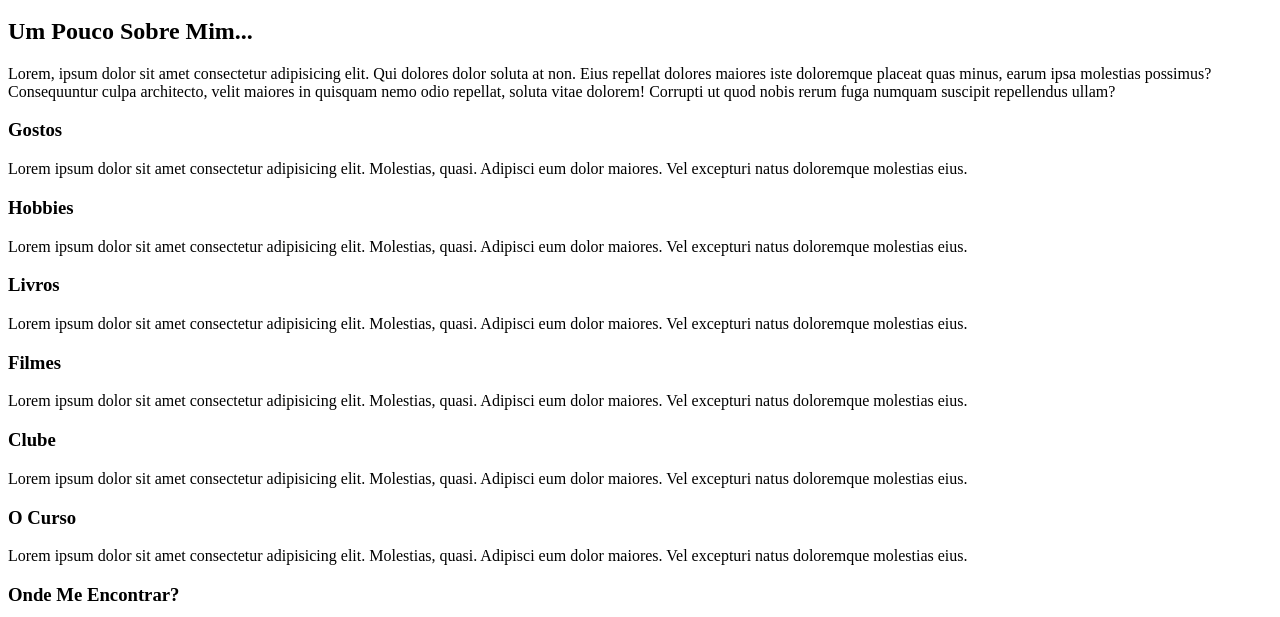
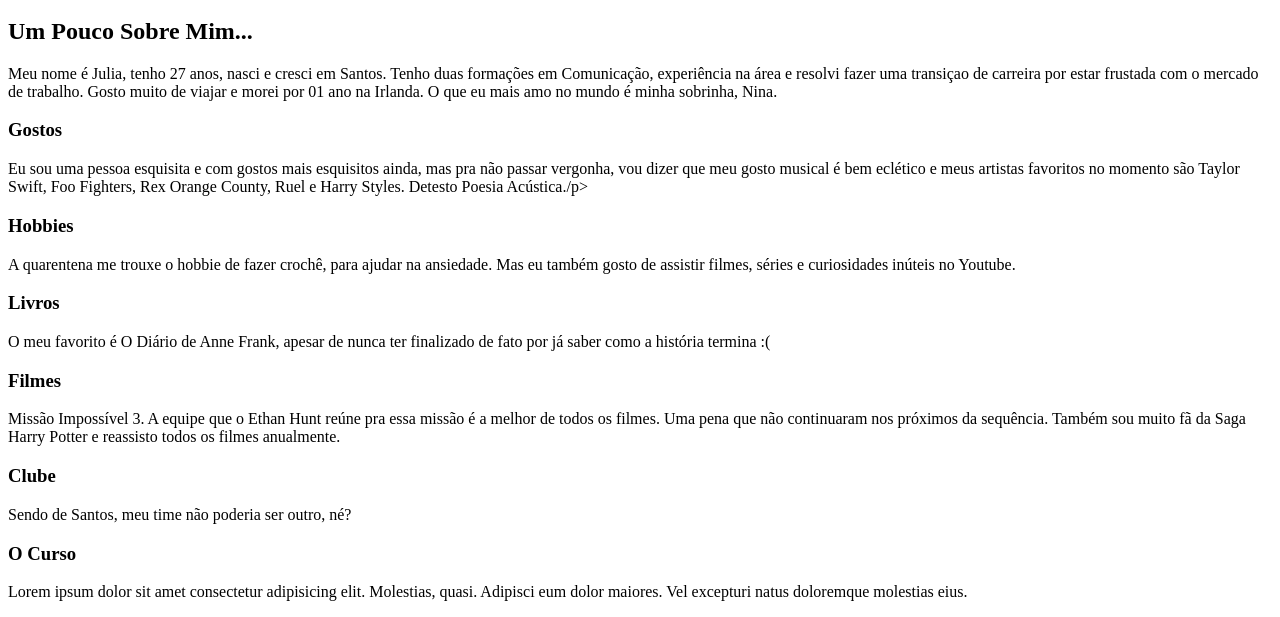
Before and after one commit to jubr013/site-com-estilo, a plain HTML site: page index.html in a window 1280 px wide. Shown: the part 598-1215 px from the top of the page. Drawn offline with Linux system fonts and the light colour scheme; files whose address does not match are found by name.

Commit message:
update seções

```diff
--- a/index.html
+++ b/index.html
@@ -39,31 +39,31 @@
 
     <section>
         <h2>Um Pouco Sobre Mim...</h2>
-        <p>Lorem, ipsum dolor sit amet consectetur adipisicing elit. Qui dolores dolor soluta at non. Eius repellat dolores maiores iste doloremque placeat quas minus, earum ipsa molestias possimus? Consequuntur culpa architecto, velit maiores in quisquam nemo odio repellat, soluta vitae dolorem! Corrupti ut quod nobis rerum fuga numquam suscipit repellendus ullam?</p>
+        <p>Meu nome é Julia, tenho 27 anos, nasci e cresci em Santos. Tenho duas formações em Comunicação, experiência na área e resolvi fazer uma transiçao de carreira por estar frustada com o mercado de trabalho. Gosto muito de viajar e morei por 01 ano na Irlanda. O que eu mais amo no mundo é minha sobrinha, Nina.</p>
 
         <section id="gostos">
             <h3>Gostos</h3>
-            <p>Lorem ipsum dolor sit amet consectetur adipisicing elit. Molestias, quasi. Adipisci eum dolor maiores. Vel excepturi natus doloremque molestias eius.</p>
+            <p>Eu sou uma pessoa esquisita e com gostos mais esquisitos ainda, mas pra não passar vergonha, vou dizer que meu gosto musical é bem eclético e meus artistas favoritos no momento são Taylor Swift, Foo Fighters, Rex Orange County, Ruel e Harry Styles. Detesto Poesia Acústica./p>
         </section>
 
         <section id="hobbies">
             <h3>Hobbies</h3>
-            <p>Lorem ipsum dolor sit amet consectetur adipisicing elit. Molestias, quasi. Adipisci eum dolor maiores. Vel excepturi natus doloremque molestias eius.</p>
+            <p>A quarentena me trouxe o hobbie de fazer crochê, para ajudar na ansiedade. Mas eu também gosto de assistir filmes, séries e curiosidades inúteis no Youtube.</p>
         </section>
 
         <section id="livros">
             <h3>Livros</h3>
-            <p>Lorem ipsum dolor sit amet consectetur adipisicing elit. Molestias, quasi. Adipisci eum dolor maiores. Vel excepturi natus doloremque molestias eius.</p>
+            <p>O meu favorito é O Diário de Anne Frank, apesar de nunca ter finalizado de fato por já saber como a história termina :( </p>
         </section>
 
         <section id="filmes">
             <h3>Filmes</h3>
-            <p>Lorem ipsum dolor sit amet consectetur adipisicing elit. Molestias, quasi. Adipisci eum dolor maiores. Vel excepturi natus doloremque molestias eius.</p>
+            <p>Missão Impossível 3. A equipe que o Ethan Hunt reúne pra essa missão é a melhor de todos os filmes. Uma pena que não continuaram nos próximos da sequência. Também sou muito fã da Saga Harry Potter e reassisto todos os filmes anualmente.</p>
         </section>
 
         <section id="clube">
             <h3>Clube</h3>
-            <p>Lorem ipsum dolor sit amet consectetur adipisicing elit. Molestias, quasi. Adipisci eum dolor maiores. Vel excepturi natus doloremque molestias eius.</p>
+            <p>Sendo de Santos, meu time não poderia ser outro, né?</p>
         </section>
 
         <section id="curso">
```
